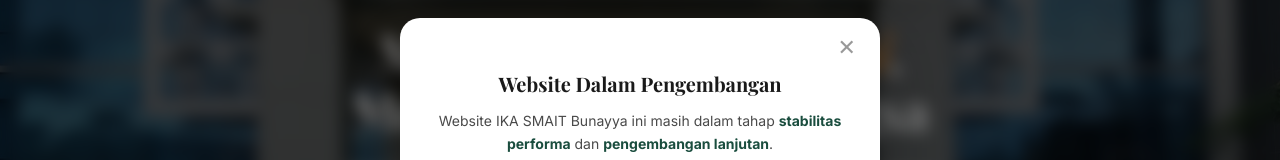
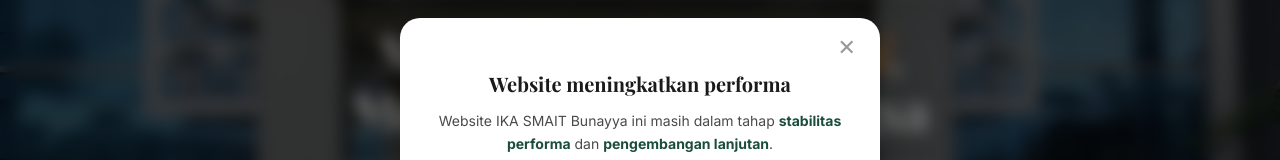
Before and after one commit to skirdrax/ikasmaitbunayya, a React (Vite) app: page / in a window 1280 px wide. Shown: the part 216-376 px from the top of the page. Built offline with nearby package versions, Linux system fonts and the light colour scheme; a web font is replaced by a local one.

Commit message:
upload 5

```diff
--- a/src/components/PopupNotification.jsx
+++ b/src/components/PopupNotification.jsx
@@ -35,7 +35,7 @@
           ✕
         </button>
         <div className="popup-icon"></div>
-        <h3 className="popup-title">Website Dalam Pengembangan</h3>
+        <h3 className="popup-title">Website meningkatkan performa </h3>
         <p className="popup-text">
           Website IKA SMAIT Bunayya ini masih dalam tahap{' '}
           <strong>stabilitas performa</strong> dan{' '}
```
